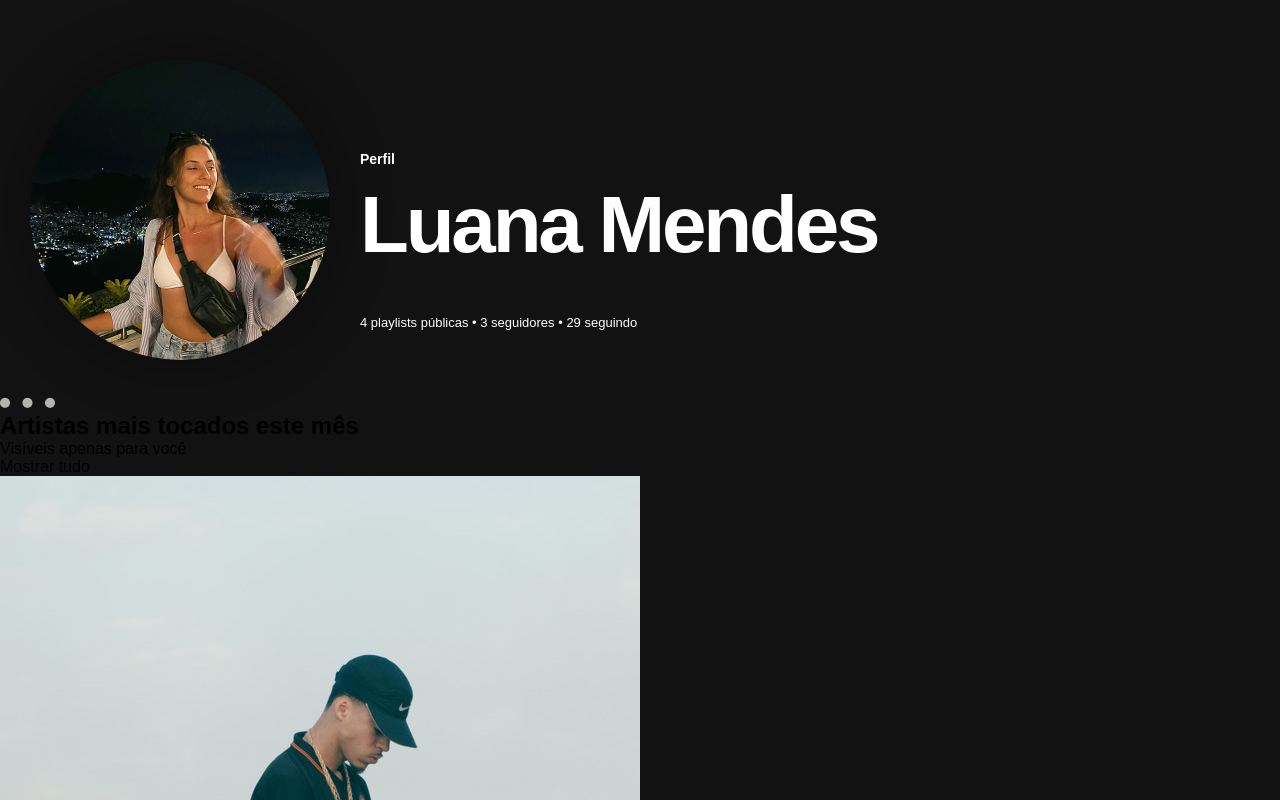
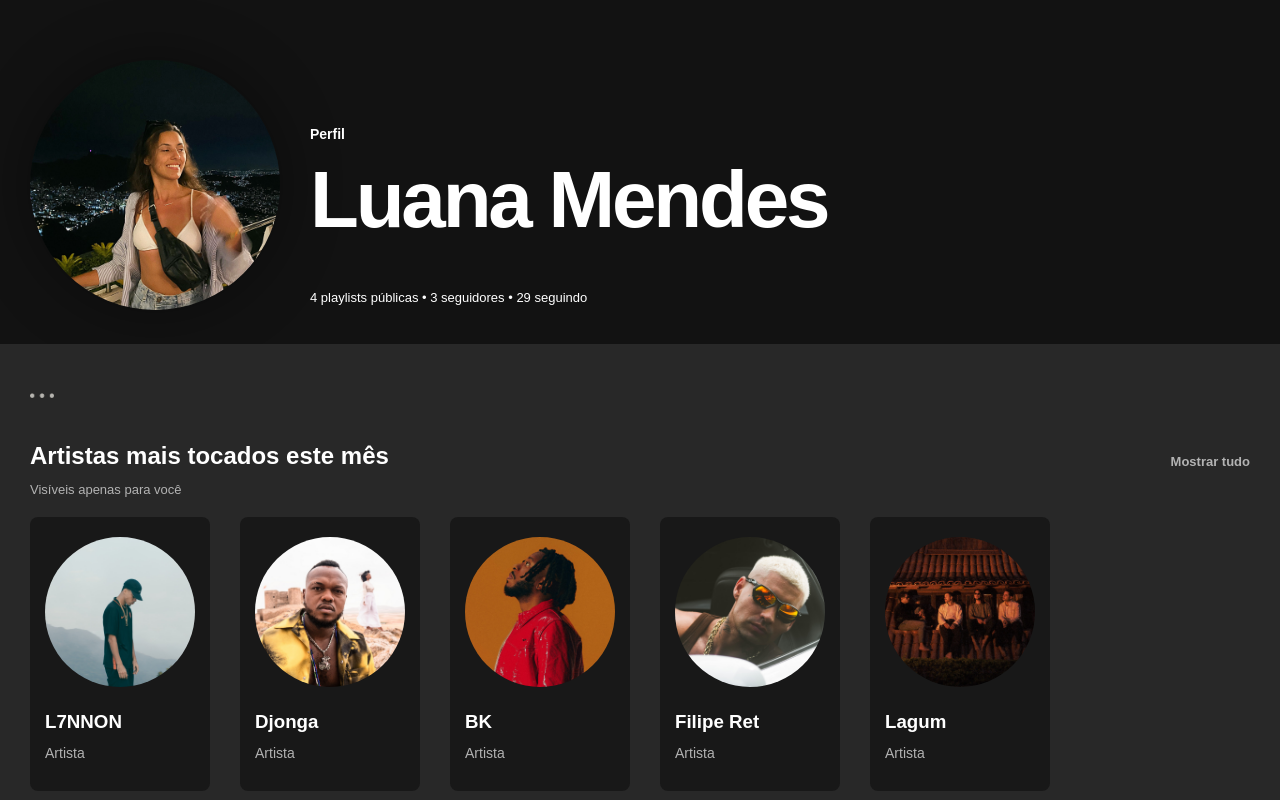
Before and after one commit to luuanamendes/spotify-meu-perfil, a plain HTML site: page index.html in a window 1280 px wide. Shown: the top 800 px of the page. Drawn offline with Linux system fonts and the light colour scheme.

Commit message:
função dark mode

```diff
--- a/assests/css/style.css
+++ /dev/null
@@ -1,68 +0,0 @@
-:root {
-    --color-ligth-50: #FFF;
-
-    --color-gray-500: #282828;
-    --color-gray-600: #181818;
-
-    --color-dark-800: #121212;
-
-    --gradient: linear-gradient(180deg, #CEBF98 0%, #121212 51.04%);
-}
-
-* {
-    margin: 0;
-    padding: 0;
-    box-sizing: border-box;
-    font-family: Arial, Helvetica, sans-serif;
-}
-
-body {
-    width: 100%;
-    height: 100vh;
-    display: flex;
-    flex-direction: column;
-    background-color: var(--color-dark-800);
-}
-
-header{
-    display: flex;
-    flex-direction: row;
-    align-items: center;
-    justify-content:left;
-    gap: 30px;
-    padding: 60px 30px 30px 30px;
-}
-
-header img{
-    width: 300px;
-    height: 300px;
-    border-radius: 50%;
-    box-shadow: 0px 0px 60px rgba(0, 0, 0, 0.4);
-}
-
-header div:last-child{
-    padding-top: 24px;
-    display: flex;
-    flex-direction: column;
-    gap: 12px;
-}
-
-header h1{
-    color: var(--color-ligth-50);
-    font-size: 80px;
-    letter-spacing: -0.04em;
-    font-weight: bold;
-    cursor: pointer;
-}
-
-header p:first-child{
-    color: var(--color-ligth-50);
-    font-size: 14px;
-    font-weight: bold;
-}
-
-header p{
-    padding-top: 32px;
-    color: var(--color-ligth-50);
-    font-size: 13px;
-}
--- /dev/null
+++ b/assets/css/style.css
@@ -0,0 +1,141 @@
+:root {
+    --color-ligth-50: #FFF;
+    --color-ligth-100: #B3B3B3;
+
+    --color-gray-500: #282828;
+    --color-gray-600: #181818;
+
+    --color-dark-800: #121212;
+
+    --gradient: linear-gradient(180deg, #CEBF98 0%, #121212 51.04%);
+}
+
+* {
+    margin: 0;
+    padding: 0;
+    box-sizing: border-box;
+    font-family: Arial, Helvetica, sans-serif;
+}
+
+body {
+    width: 100%;
+    height: 100vh;
+    display: flex;
+    flex-direction: column;
+    background-color: var(--color-dark-800);
+}
+
+header{
+    display: flex;
+    flex-direction: row;
+    align-items: center;
+    justify-content:left;
+    gap: 30px;
+    padding: 60px 30px 30px 30px;
+}
+
+header img{
+    width: 250px;
+    height: 250px;
+    border-radius: 50%;
+    box-shadow: 0px 0px 60px rgba(0, 0, 0, 0.4);
+}
+
+header div:last-child{
+    padding-top: 24px;
+    display: flex;
+    flex-direction: column;
+    gap: 12px;
+}
+
+header h1{
+    color: var(--color-ligth-50);
+    font-size: 80px;
+    letter-spacing: -0.04em;
+    font-weight: bold;
+    cursor: pointer;
+}
+
+header p:first-child{
+    color: var(--color-ligth-50);
+    font-size: 14px;
+    font-weight: bold;
+}
+
+header p{
+    padding-top: 32px;
+    color: var(--color-ligth-50);
+    font-size: 13px;
+}
+
+main{
+    background-color: var(--color-gray-500);
+    padding: 40px 30px;
+}
+
+.part1 .options-icon{
+    width: 24px;
+}
+
+.titulo{
+    display: flex;
+    align-items:flex-start;
+    justify-content: space-between;
+    margin-top: 40px;
+}
+
+.titulo h2{
+    color: var(--color-ligth-50);
+}
+
+.titulo p{
+    margin-top: 12px;
+    color: var(--color-ligth-100);
+    font-size: 13px;
+}
+
+.titulo .btn-sa{
+    font-weight: bold;
+    cursor: pointer;
+}
+
+.titulo .btn-sa:hover{
+    text-decoration: underline;
+}
+
+.box-artista{
+    margin-top: 20px;
+    display: flex;
+    gap: 30px;
+}
+
+.box-artista .artista{
+    background-color: var(--color-gray-600);
+    border-radius: 8px;
+    cursor: pointer;
+}
+
+.box-artista .artista:hover{
+    transition: .3s;
+    background-color: var(--color-gray-500);
+}
+
+.box-artista .artista img{
+    width: 150px;
+    height: 150px;
+    border-radius: 50%;
+    margin: 20px 15px;
+}
+
+.box-artista .artista h3{
+    color: var(--color-ligth-50);
+    margin-left: 15px;
+}
+
+.box-artista .artista p{
+    color: var(--color-ligth-100);
+    font-size: 14px;
+    margin-left: 15px;
+    margin-top: 12px;
+    margin-bottom: 30px;
+}
--- a/index.html
+++ b/index.html
@@ -4,7 +4,8 @@
 <head>
     <meta charset="UTF-8">
     <meta name="viewport" content="width=device-width, initial-scale=1.0">
-    <link rel="stylesheet" href="assests/css/style.css">
+    <link rel="stylesheet" href="assets/css/style.css">
+    <link rel="shortcut icon" href="assets/img/spotify-icon.png" type="image/x-icon">
 
     <title>Spotify - Luana Mendes</title>
 </head>
@@ -12,7 +13,7 @@
 <body>
     <header>
         <div>
-            <img src="assests/img/perfil.jpg" alt="foto-perfil">
+            <img src="assets/img/perfil.jpg" alt="foto-perfil">
         </div>
         <div>
             <p>Perfil</p>
@@ -22,7 +23,7 @@
     </header>
     <main>
         <section class="part1">
-            <img class="options-icon" src="assests/img/options-icon.png" alt="options-icon">
+            <img class="options-icon" src="assets/img/options-icon.png" alt="options-icon">
 
             <div class="titulo">
                 <div>
@@ -36,27 +37,27 @@
 
             <div class="box-artista">
                 <div class="artista">
-                    <img src="assests/img/L7.jpeg" alt="L7-perfil">
+                    <img src="assets/img/L7.jpeg" alt="L7-perfil">
                     <h3>L7NNON</h3>
                     <p>Artista</p>
                 </div>
                 <div class="artista">
-                    <img src="assests/img/Djonga.jpeg" alt="Djonga-perfil">
+                    <img src="assets/img/Djonga.jpeg" alt="Djonga-perfil">
                     <h3>Djonga</h3>
                     <p>Artista</p>
                 </div>
                 <div class="artista">
-                    <img src="assests/img/BK.jpeg" alt="BK-perfil">
+                    <img src="assets/img/BK.jpeg" alt="BK-perfil">
                     <h3>BK</h3>
                     <p>Artista</p>
                 </div>
                 <div class="artista">
-                    <img src="assests/img/Ret.jpeg" alt="Ret-perfil">
+                    <img src="assets/img/Ret.jpeg" alt="Ret-perfil">
                     <h3>Filipe Ret</h3>
                     <p>Artista</p>
                 </div>
                 <div class="artista">
-                    <img src="assests/img/Lagum.jpeg" alt="Lagum-perfil">
+                    <img src="assets/img/Lagum.jpeg" alt="Lagum-perfil">
                     <h3>Lagum</h3>
                     <p>Artista</p>
                 </div>
```
Also changed, not shown: assets/img/BK.jpeg (renamed from assests/img/BK.jpeg), assets/img/Djonga.jpeg (renamed from assests/img/Djonga.jpeg), assets/img/L7.jpeg (renamed from assests/img/L7.jpeg), assets/img/Lagum.jpeg (renamed from assests/img/Lagum.jpeg), assets/img/Ret.jpeg (renamed from assests/img/Ret.jpeg), assets/img/mundo-da-lua.png (added), assets/img/options-icon.png (renamed from assests/img/options-icon.png), assets/img/perfil.jpg (renamed from assests/img/perfil.jpg), assets/img/spotify-icon.png (added).
